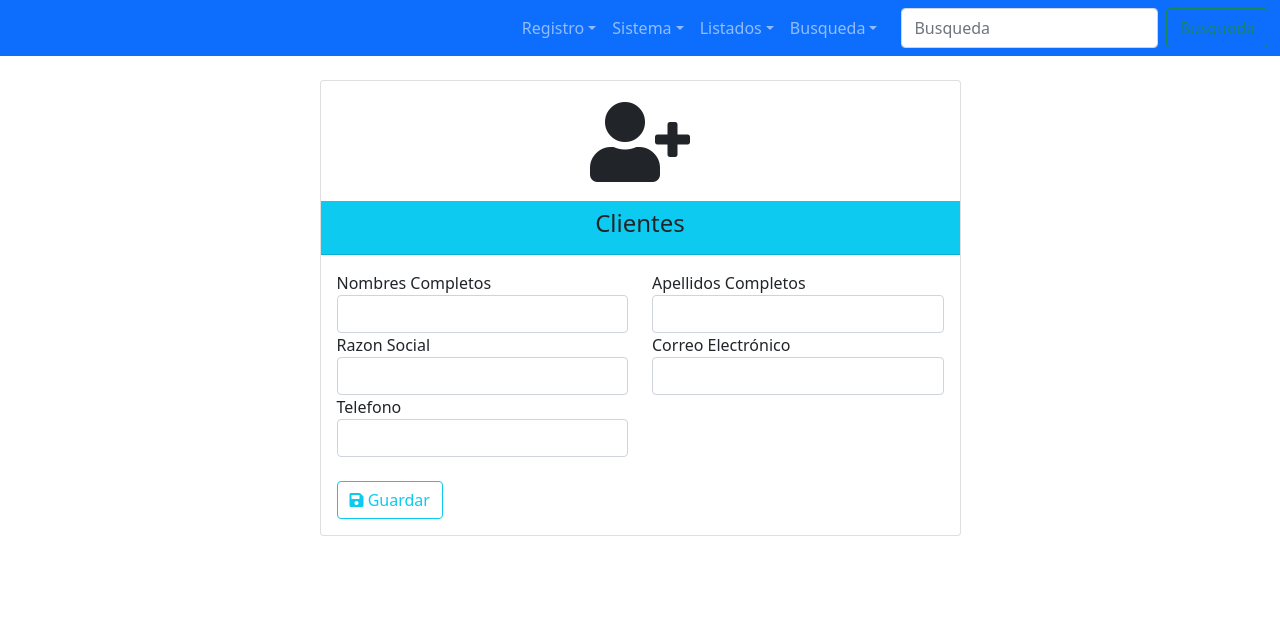
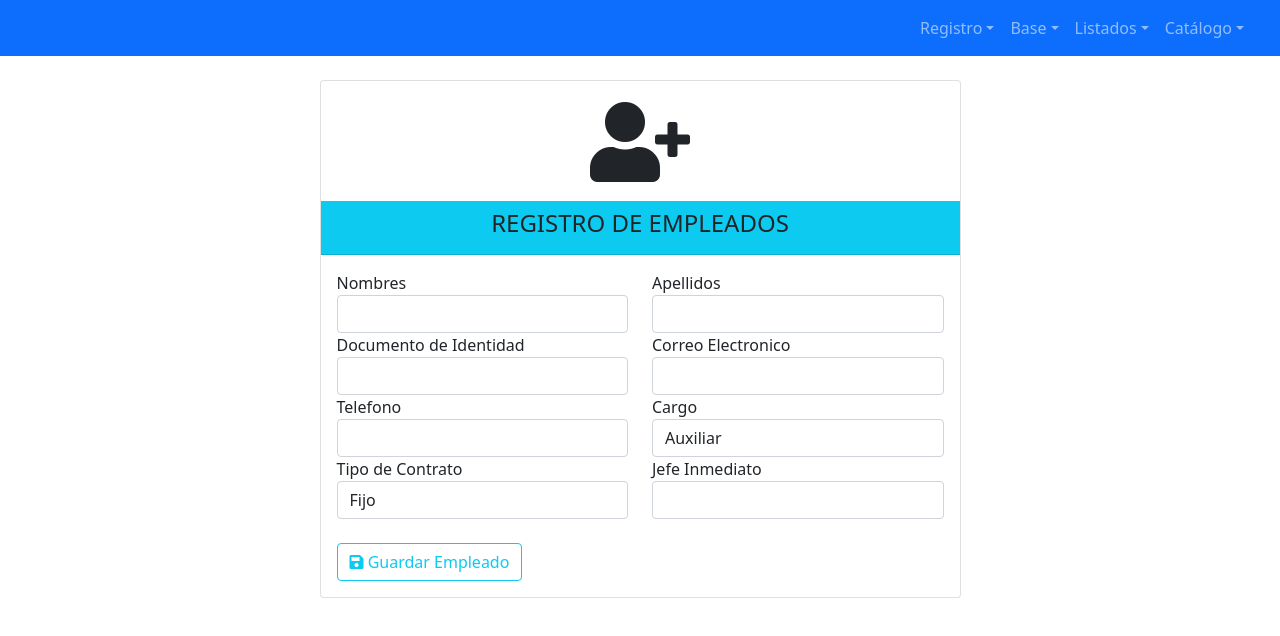
Before and after one commit to KATAZUL331/PROYECTO_INVENTARIOS, a React (Create React App) app in the folder frontend/: page /cliente in a window 1280 px wide. Shown: the top 636 px of the page. Built offline with nearby package versions, Linux system fonts and the light colour scheme.

Commit message:
FRONTEND 11/12/2021

```diff
--- a/frontend/src/App.js
+++ b/frontend/src/App.js
@@ -7,7 +7,6 @@ import Usuario from './componentes/Usuario';
 import UsuarioListado from './componentes/UsuarioListado';
 import ClienteListado from './componentes/ClienteListado';
 import Cliente from './componentes/Cliente';
-import RegistrarPersona from './componentes/Usuario';
 import Login from './componentes/Log';
 import Index from './componentes/Index';
 
@@ -26,7 +25,7 @@ function App(){
         <Route path='/usuarioListado' exact component={UsuarioListado}/>
         <Route path='/cliente' exact component={Cliente}/>
         <Route path='/clienteListado' exact component={ClienteListado}/>
-        <Route path='/registrarPersona' exact component={RegistrarPersona}/>
+
 
     </Router>
     );
--- a/frontend/src/componentes/Admin.jsx
+++ b/frontend/src/componentes/Admin.jsx
@@ -71,7 +71,7 @@ export default function RegistrarAdmin() {
                 <div className="container text-center fa-5x">
                   <i className="fas fa-user-plus"></i>
                 </div>
-                <div className="card-header bg-info text-center">
+                <div className="card-header bg-success text-center">
                   <h4>REGISTRO DE ADMINISTRADORES</h4>
                 </div>
                 <div className="card-body">
--- a/frontend/src/componentes/Cliente.jsx
+++ b/frontend/src/componentes/Cliente.jsx
@@ -1,6 +1,119 @@
-import React from 'react'
+//import React, { useEffect,useState} from 'react'
+import React, { useState,useEffect } from 'react'
+import Swal from 'sweetalert2'
+import Axios from 'axios'
 
-export default function Clientes() {
+export default function RegistrarCliente() {
+  const[nombres,setNombres]=useState('')
+  const[apellidos,setApellidos]=useState('')
+  const[cedulaUsuario,setCedulaUsuario]=useState('')
+  const[telefono,setTelefono]=useState('')
+  const[correo,setCorreo]=useState('')
+  const[jefeInmediato,setJefeInmediato]=useState('')
+
+  const[cargo,setCargo]=useState([])
+  const[cargoSelect,setCargoSelect]=useState([])
+
+  const[tipoContrato,setTipoContrato]=useState([])
+  const[tipoContratoSelect,setTipoContratoSelect]=useState([])
+
+
+  useEffect(()=>{
+    setCargo(['Auxiliar','Jefe','Tecnico','Profesional','Vendedor', 'Comprador'])
+    setCargoSelect('Auxiliar')
+
+    setTipoContrato(['Fijo','Prestacion de Servicios','Aprendizaje','Indefinido'])
+    setTipoContratoSelect('Fijo')
+  },[])
+
+
+  const guardar = async(e)=>{
+    e.preventDefault()
+    const usuario= {
+      nombres,
+      apellidos,
+      cedulaUsuario,
+      correo,
+      telefono,
+      jefeInmediato,
+      cargo:cargoSelect,
+      tipoContrato: tipoContratoSelect,
+      admin: sessionStorage.getItem('idAdmin'),
+      adminNombre :sessionStorage.getItem('nombre')
+    }
+    if(nombres===""){
+      Swal.fire({
+        icon:'error',
+        title:"REGISTRAR NOMBRES",
+        showConfirmButton:false,
+        timer:2000
+      })
+    }
+    else if(apellidos===""){
+      Swal.fire({
+        icon:'error',
+        title:"REGISTRAR APELLIDOS",
+        showConfirmButton:false,
+        timer:2000
+      })
+    }
+    else if(cedulaUsuario===""){
+      Swal.fire({
+        icon:'error',
+        title:"REGISTRAR NUMERO DE DOCUMENTO",
+        showConfirmButton:false,
+        timer:2000
+      })
+    }
+    else if(correo===""){
+      Swal.fire({
+        icon:'error',
+        title:"REGISTRAR CORREO ELECTRONICO",
+        showConfirmButton:false,
+        timer:2000
+      })
+    }
+    else if(telefono===""){
+      Swal.fire({
+        icon:'error',
+        title:"REGISTRAR NUMERO DE TELEFONO FIJO/CELULAR",
+        showConfirmButton:false,
+        timer:2000
+      })
+    }
+    else if(jefeInmediato===""){
+      Swal.fire({
+        icon:'error',
+        title:"REGISTRAR SU JEFE INMEDIATO",
+        showConfirmButton:false,
+        timer:2000
+      })
+    }
+    else {
+      const token = sessionStorage.getItem('token')
+      const respuesta = await Axios.post('/usuario/crear',usuario,{
+      headers:{'autorizar':token}
+      })
+      const mensaje= respuesta.data.mensaje
+      console.log(mensaje)
+
+      Swal.fire({
+        icon:'success',
+        title:mensaje,
+        showConfirmButton:false,
+        timer:2000
+      })
+
+      e.target.reset();
+      setNombres("");
+      setApellidos("");
+      setCedulaUsuario("");
+      setCorreo("");
+      setTelefono("");
+      setJefeInmediato("");
+    }
+  }
+
   return (
   <div className="container mt-4">
           <div className="row">
@@ -10,41 +123,70 @@ export default function Clientes() {
                   <i className="fas fa-user-plus"></i>
                 </div>
                 <div className="card-header bg-info text-center">
-                    <h4>Clientes</h4>
+                  <h4>REGISTRO DE EMPLEADOS</h4>
                 </div>
                 <div className="card-body">
-                    <form onSubmit={"guardar"}>
+                  <form onSubmit={guardar}>
                     <div className="row">
 
                       <div className="col-md-6">
-                        <label>Nombres Completos</label>
-                        <input type="text" className="form-control required" />
+                        <label>Nombres</label>
+                        <input type="text" className="form-control required" onChange={(e)=>setNombres(e.target.value)} />
                       </div>
 
                       <div className="col-md-6">
-                        <label>Apellidos Completos</label>
-                        <input type="text" className="form-control required" />
+                        <label>Apellidos</label>
+                        <input type="text" className="form-control required" onChange={(e)=>setApellidos(e.target.value)} />
                       </div>
 
                       <div className="col-md-6">
-                        <label>Razon Social</label>
-                        <input type="text" className="form-control required" />
+                        <label>Documento de Identidad</label>
+                        <input type="text" className="form-control required" onChange={(e)=>setCedulaUsuario(e.target.value)} />
                       </div>
 
                       <div className="col-md-6">
-                        <label>Correo Electrónico</label>
-                        <input type="text" className="form-control required" />
+                        <label>Correo Electronico</label>
+                        <input type="text" className="form-control required" onChange={(e)=>setCorreo(e.target.value)} />
                       </div>
 
                       <div className="col-md-6">
                         <label>Telefono</label>
-                        <input type="text" className="form-control required" />
+                        <input type="text" className="form-control required" onChange={(e)=>setTelefono(e.target.value)} />
                       </div>
 
+                      <div className="col-md-6">
+                        <label>Cargo</label>
+                        <select className='form-control' onChange={(e) => setCargoSelect(e.target.value)}>
+                          {cargo.map(cargo => (
+                                  <option key={cargo}>
+                                      {cargo}
+                                  </option>
+                          ))
+                          }
+                        </select>
                       </div>
-                    <br/>
+
+                      <div className="col-md-6">
+                        <label>Tipo de Contrato</label>
+                        <select className='form-control' onChange={(e) => setTipoContratoSelect(e.target.value)}>
+                            {
+                                tipoContrato.map(tipoContrato => (
+                                    <option key={tipoContrato}>
+                                        {tipoContrato}
+                                  </option>
+                                ))
+                            }
+                            </select>
+                      </div>
+
+                      <div className="col-md-6">
+                        <label>Jefe Inmediato</label>
+                        <input type="text" className="form-control required" onChange={(e)=>setJefeInmediato(e.target.value)} />
+                      </div>
+                    </div>
+                      <br />
                     <button type="submit" class="btn btn-outline-info">
-                        <span class="fa fa-save"></span> Guardar
+                      <span class="fa fa-save"></span> Guardar Empleado
                     </button>
                   </form>
                 </div>
@@ -52,5 +194,5 @@ export default function Clientes() {
             </div>
           </div>
         </div>
-    )
+  );
 }
--- a/frontend/src/componentes/Navegacion.jsx
+++ b/frontend/src/componentes/Navegacion.jsx
@@ -41,12 +41,11 @@ const salida=()=>{
         <Offcanvas.Body>
             <Nav className="justify-content-end flex-grow-1 pe-3">
                 <NavDropdown title="Registro" id="offcanvasNavbarDropdown">
-                    <NavDropdown.Item href="/admin"><i class="fas fa-sign-in-alt"></i>  Registro Usuarios</NavDropdown.Item>
-                    <NavDropdown.Item href="/usuario"><i class="far fa-user-circle"></i>  Registro Empleados</NavDropdown.Item>
-                    <NavDropdown.Item href="/cerrar"><i class="fas fa-sign-out-alt"></i>  Cerrar Sesión</NavDropdown.Item>
+                    <NavDropdown.Item href="/admin"><i class="fas fa-sign-in-alt"></i>  Registro de Administradores</NavDropdown.Item>
+                    <NavDropdown.Item href="/usuario"><i class="far fa-user-circle"></i>  Registro de Empleados</NavDropdown.Item>
                 </NavDropdown>
 
-                <NavDropdown title="Sistema" id="offcanvasNavbarDropdown">
+                <NavDropdown title="Base" id="offcanvasNavbarDropdown">
                     <NavDropdown.Item href="/cliente">  Clientes</NavDropdown.Item>
                     <NavDropdown.Item href="#action4">  Proveedores</NavDropdown.Item>
                     <NavDropdown.Item href="#action5">  Productos</NavDropdown.Item>
@@ -59,21 +58,11 @@ const salida=()=>{
 
                 </NavDropdown>
 
-                <NavDropdown title="Busqueda" id="offcanvasNavbarDropdown">
-                    <NavDropdown.Item href="/registrarPersona">Registro Persona</NavDropdown.Item>
-                    <NavDropdown.Item href="#action4">Another action</NavDropdown.Item>
+                <NavDropdown title="Catálogo" id="offcanvasNavbarDropdown">
+                    <NavDropdown.Item href="#action4">Productos</NavDropdown.Item>
                     <NavDropdown.Item href="#action5"></NavDropdown.Item>
                 </NavDropdown>
             </Nav>
-            <Form className="d-flex">
-            <FormControl
-                type="search"
-                placeholder="Busqueda"
-                className="me-2"
-                aria-label="Search"
-            />
-            <Button variant="outline-success">Busqueda</Button>
-            </Form>
         </Offcanvas.Body>
         </Navbar.Offcanvas>
     </Container>
--- a/frontend/src/componentes/Usuario.jsx
+++ b/frontend/src/componentes/Usuario.jsx
@@ -122,7 +122,7 @@ export default function RegistrarUsuario() {
                 <div className="container text-center fa-5x">
                   <i className="fas fa-user-plus"></i>
                 </div>
-                <div className="card-header bg-info text-center">
+                <div className="card-header bg-success text-center">
                   <h4>REGISTRO DE EMPLEADOS</h4>
                 </div>
                 <div className="card-body">
```
Lines whose indentation alone changed are shown as unchanged.
